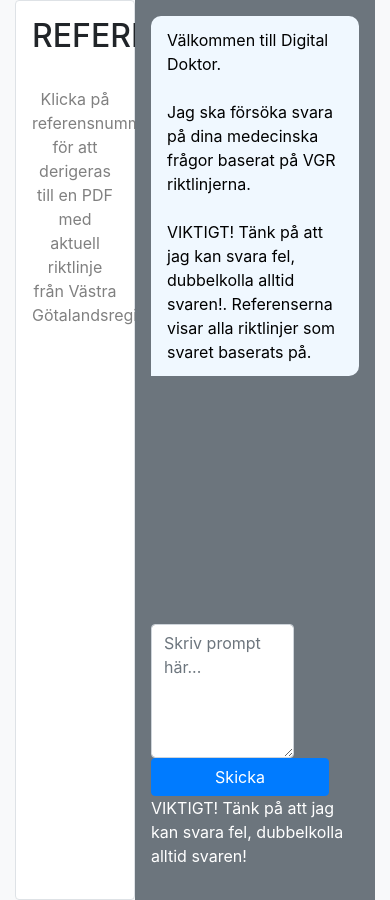
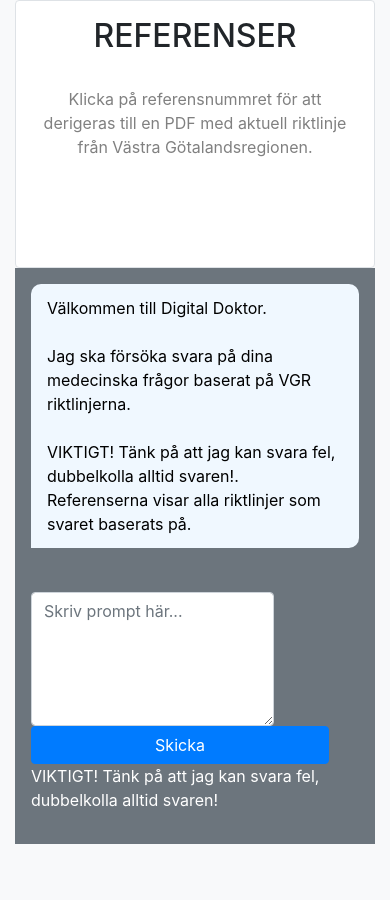
Before and after one commit to Adam030211/Digitaldoctor, a Django app: page /test in a window 390 px wide. Shown: the part 56-956 px from the top of the page. After the commit the page ends 900 px from the top, so only its background shows below. Run offline with Django 5.2, Linux system fonts and the light colour scheme; parts of the project's set-up code (start-up, migrations or seed data) failed here and were passed over; some libraries are stand-ins or nearby versions.

Commit message:
[fix][frontend] Made testChat more responsive, to be tested on mobile

```diff
--- a/myapp/templates/home.html
+++ b/myapp/templates/home.html
@@ -11,9 +11,9 @@
 
 <body class="bg-light">
 
-      <div class="row content-area m-0">
+      <div class="row content-area m-0  min-vh-100">
 
-        <div class="col-4 d-flex flex-column border-end bg-white border rounded p-3" id=>
+        <div class="col-12 col-md-4 d-flex flex-column border-end bg-white border rounded p-3" id=>
             <h2 style="text-align: center;">REFERENSER</h2>
             <br>
             <p style="color:gray; text-align: center;">Klicka på referensnummret för att derigeras till en PDF med aktuell riktlinje från Västra Götalandsregionen.</p>
@@ -21,7 +21,7 @@
             <div id="references"></div>
         </div>
 
-       <div class="col-8 d-flex flex-column bg-secondary text-white p-3">
+       <div class="col-12 col-md-8 d-flex flex-column bg-secondary text-white p-3">
           <div class="flex-grow-1 panel-scroll overflow-auto" id="chatScroll">
             <div class="chat">
                 <div class ="message incoming">
```
